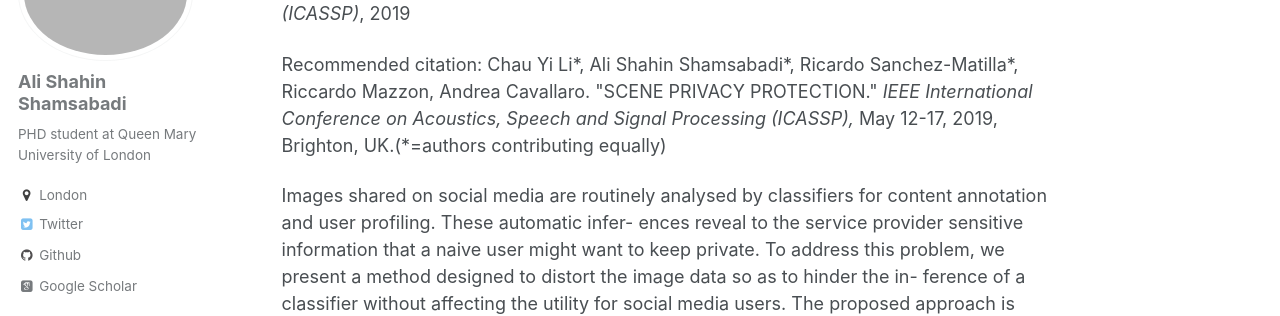
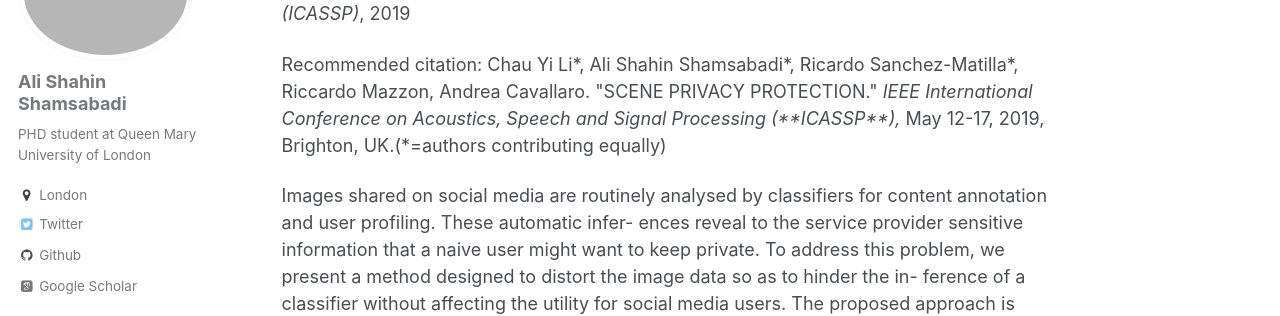
Before and after one commit to AliShahin/AliShahin.github.io, a Jekyll site: the page built from _publications/2019-05-01_Scene-Privay-Preserving.md, in a window 1280 px wide and 1291 px high. Shown: the part 191-507 px from the top of the window. Built offline with Jekyll 4.4.1, drawn with Linux system fonts in a browser that asks for light colours; some web fonts are replaced.

```diff
--- a/_publications/2019-05-01_Scene-Privay-Preserving.md
+++ b/_publications/2019-05-01_Scene-Privay-Preserving.md
@@ -5,7 +5,7 @@ permalink: /publication/2019-05-01_Scene-Privay-Preserving
 excerpt: 'Images shared on social media are routinely analysed by classifiers for content annotation and user profiling. These automatic infer- ences reveal to the service provider sensitive information that a naive user might want to keep private. To address this problem, we present a method designed to distort the image data so as to hinder the in- ference of a classifier without affecting the utility for social media users. The proposed approach is based on the Fast Gradient Sign Method (FGSM) and limits the likelihood that automatic inference can expose the true class of a distorted image. Experimental results on a scene classification task show that the proposed method, pri- vate FGSM, achieves a desirable trade-off between the drop in clas- sification accuracy and the distortion on the private classes of the Places365-Standard dataset using ResNet50. The classifier is misled 94.40% of the times in the top-5 classes with only a small average re- duction of three image quality measures (SSIM, PSNR, BRISQUE).'
 date: 2019-05-12
 venue: 'IEEE International Conference on Acoustics, Speech and Signal Processing (ICASSP)'
-citation: 'Chau Yi Li*, Ali Shahin Shamsabadi*, Ricardo Sanchez-Matilla*, Riccardo Mazzon, Andrea Cavallaro. &quot;SCENE PRIVACY PROTECTION.&quot; <i> IEEE International Conference on Acoustics, Speech and Signal Processing (ICASSP), </i> May 12-17, 2019, Brighton, UK.(*=authors contributing equally)'
+citation: 'Chau Yi Li*, Ali Shahin Shamsabadi*, Ricardo Sanchez-Matilla*, Riccardo Mazzon, Andrea Cavallaro. &quot;SCENE PRIVACY PROTECTION.&quot; <i> IEEE International Conference on Acoustics, Speech and Signal Processing (**ICASSP**), </i> May 12-17, 2019, Brighton, UK.(*=authors contributing equally)'
 ---
 Images shared on social media are routinely analysed by classifiers for content annotation and user profiling. These automatic infer- ences reveal to the service provider sensitive information that a naive user might want to keep private. To address this problem, we present a method designed to distort the image data so as to hinder the in- ference of a classifier without affecting the utility for social media users. The proposed approach is based on the Fast Gradient Sign Method (FGSM) and limits the likelihood that automatic inference can expose the true class of a distorted image. Experimental results on a scene classification task show that the proposed method, pri- vate FGSM, achieves a desirable trade-off between the drop in clas- sification accuracy and the distortion on the private classes of the Places365-Standard dataset using ResNet50. The classifier is misled 94.40% of the times in the top-5 classes with only a small average re- duction of three image quality measures (SSIM, PSNR, BRISQUE).
 
```
